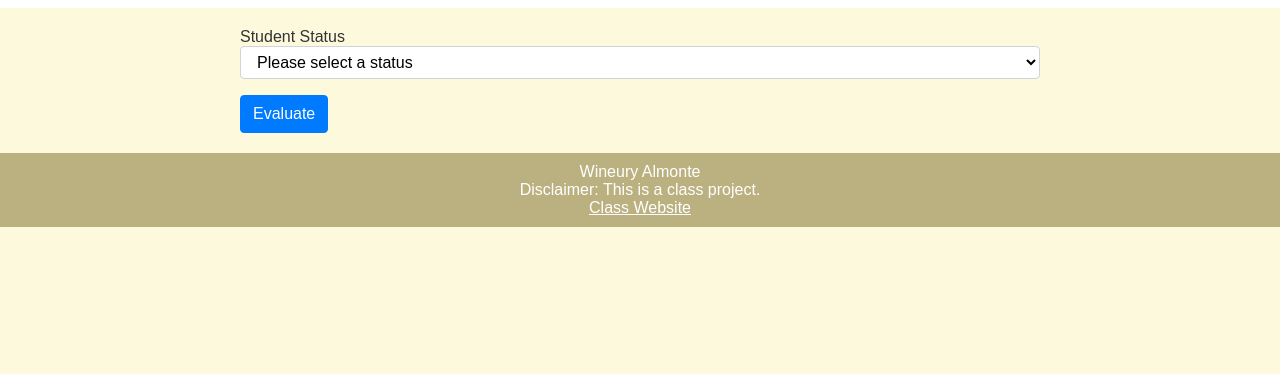
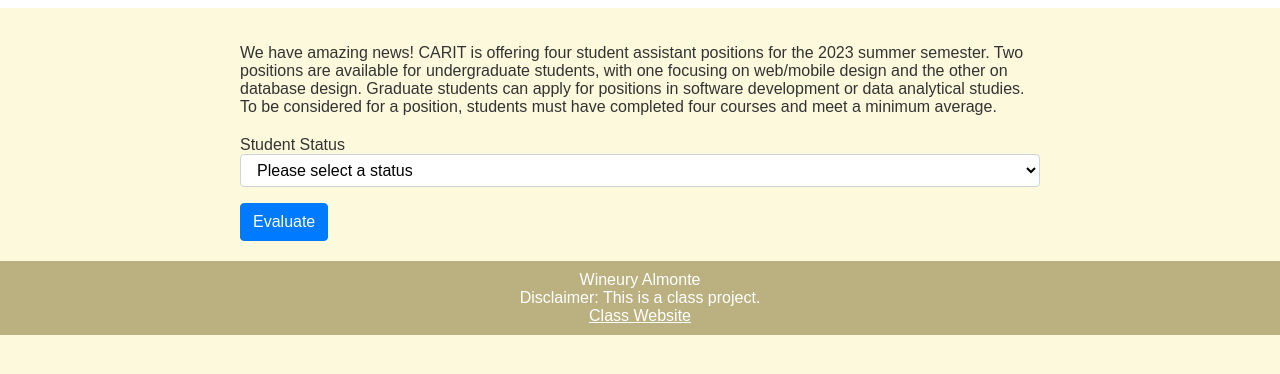
Before and after one commit to wineurya/CARIT, a plain HTML site: page evaluation.html in a window 1280 px wide. Shown: the part 330-704 px from the top of the page. Drawn offline with Linux system fonts and the light colour scheme.

Commit message:
Add files via upload

```diff
--- a/evaluation.html
+++ b/evaluation.html
@@ -22,9 +22,14 @@
 			</div>
 		</div>
 	</header>
-	<!-- ... -->
+
 <main>
 	<div>
+		<p>We have amazing news! CARIT is offering four student assistant positions for
+			the 2023 summer semester. Two positions are available for undergraduate students,
+			with one focusing on web/mobile design and the other on database design.
+			Graduate students can apply for positions in software development or data analytical studies.
+			To be considered for a position, students must have completed four courses and meet a minimum average. </p>
 	  <form>
 		<div class="form-group">
 		  <label for="student-status">Student Status</label>
@@ -35,7 +40,6 @@
 		  </select>
 		</div>
 		<div id="courses-container">
-		  <!-- Undergraduate Courses -->
 		  <div class="form-group undergraduate-course" style="display:none;">
 			<label for="course1">IT 4213 Mobile Web Development	 </label>
 			<select id="course1" name="course1" class="form-control">
@@ -64,9 +68,6 @@
 			  <option value="F">F</option>
 			</select>
 		  </div>
-		  <!-- ... Add other undergraduate courses here ... -->
-
-		  <!-- Graduate Courses -->
 		  <div class="form-group graduate-course" style="display:none;">
 			<label for="course4">IT 7113 Data Visualization	 </label>
 			<select id="course4" name="course4" class="form-control">
@@ -96,7 +97,6 @@
 			</select>
 			<br>
 		  </div>
-		  <!-- ... Add other graduate courses here ... -->
 		</div>
 		<button id="evaluate-btn" type="button" class="btn btn-primary">Evaluate</button>
 	  </form>
```
